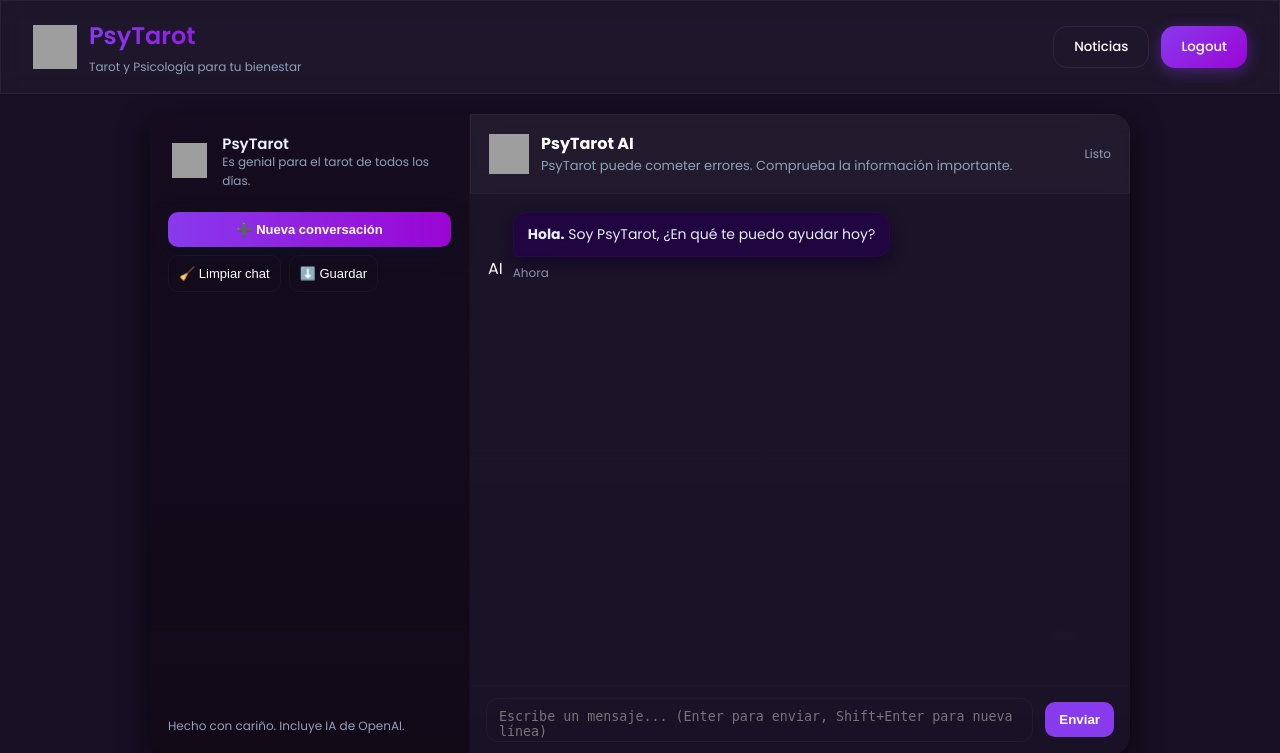
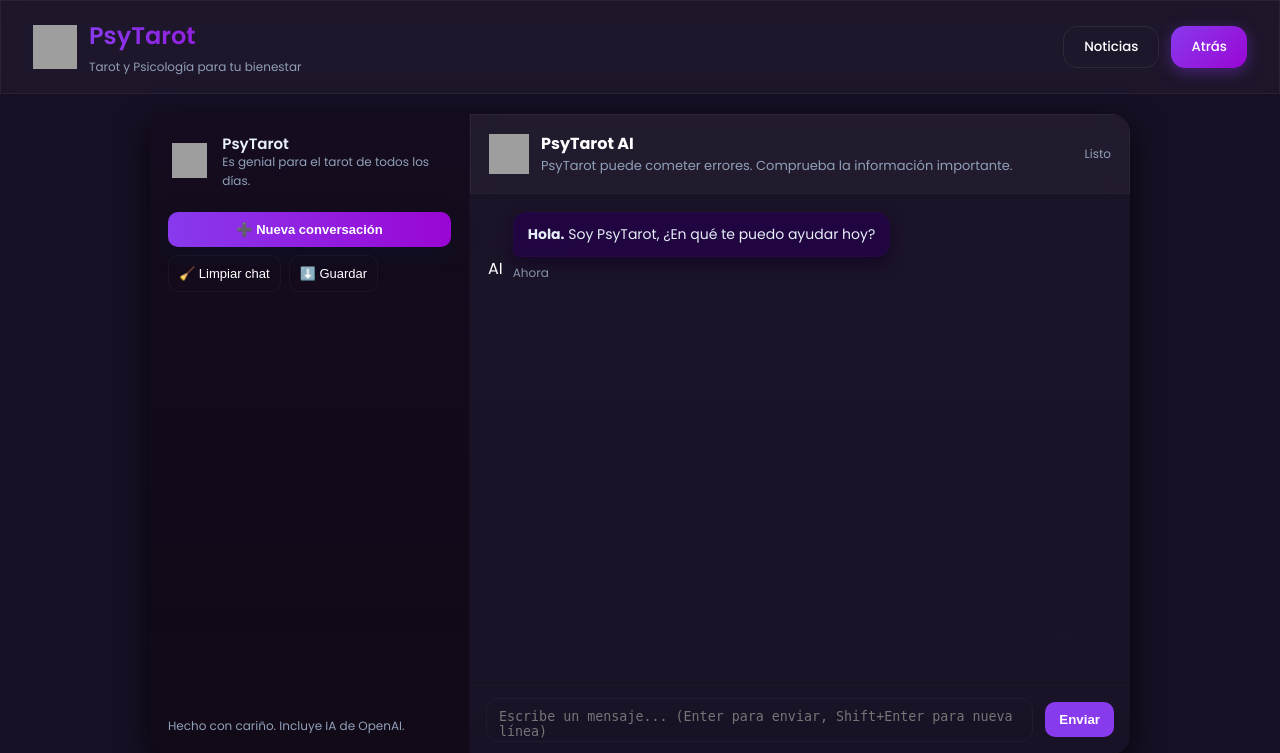
Before and after one commit to VanyUp/sistemas-distribuidos, a FastAPI app: page /chat-tar in a window 1280 px wide. Shown: the top 753 px of the page. Run offline with FastAPI, Linux system fonts and the light colour scheme; grey boxes are pictures that could not be loaded.

Commit message:
Update 28/09/2025

```diff
--- a/proyecto/static/js/chat-tar.js
+++ b/proyecto/static/js/chat-tar.js
@@ -211,7 +211,7 @@
     }
 
     function goBack() {
-        window.location.href = "/login";
+        window.location.href = "/seleccion";
     }
 
     function goNews() {
--- a/proyecto/templates/chat-tar.html
+++ b/proyecto/templates/chat-tar.html
@@ -30,7 +30,7 @@
             </div>
             <nav class="nav">
                 <button class="btn secondary" id="newsBtn">Noticias</button>
-                <button class="btn primary" id="backBtn">Logout</button>
+                <button class="btn primary" id="backBtn">Atrás</button>
             </nav>
         </header>
 
```
